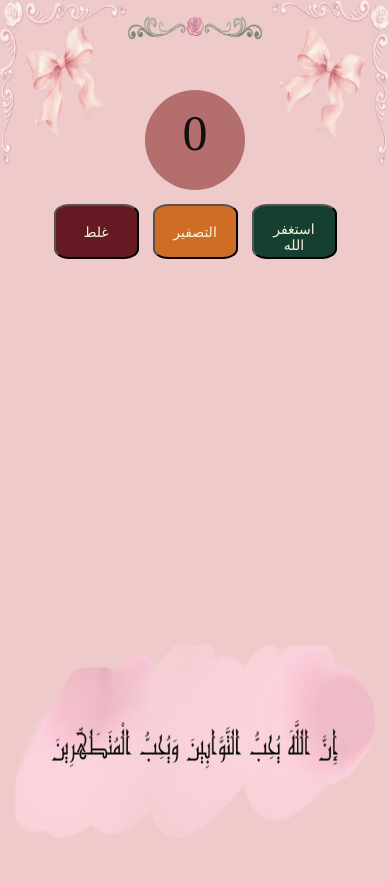
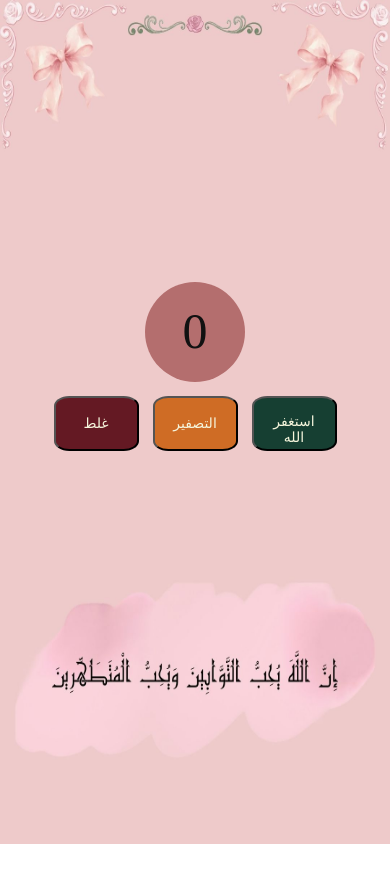
Before and after one commit to Learner-dot-cyber/Istighfar_counter, a plain HTML site: page index.html in a window 390 px wide. After the commit the page ends 844 px from the top, so only its background shows below. Drawn offline with Linux system fonts and the light colour scheme.

Commit message:
Refactor CSS styles for layout and responsiveness

```diff
--- a/prettiness.css
+++ b/prettiness.css
@@ -59,11 +59,13 @@ body{
         background-size: 100% 100%;
         background-position: center;
         background-repeat: no-repeat;
+        display: flex;
+        flex-direction: column;
         justify-content: center;
         align-items: center;
         min-height: 100dvh;
-        flex-direction: column;
     }
+
     #buttons button {
         padding: 15px 10px;
         font-size: 14px;
@@ -72,25 +74,28 @@ body{
         text-align: center;
     }
 
-.btn{
+    .btn {
         width: 85px;
         height: 55px;
     }
+
     #elements {
         margin-top: 90px;
-        flex-direction: column;
     }
+
     .circle {
         width: 100px;
         height: 100px;
         background: rgb(180, 110, 110);
         border-radius: 50%;
+        display: flex;
         flex-direction: column;
         align-items: center;
         justify-content: center;
-  text-align:center;
-  margin-bottom: 14px
+        text-align: center;
+        margin-bottom: 14px;
     }
+
     #num span {
         display: inline-block;
         color: #111111;
@@ -99,7 +104,6 @@ body{
         font-size: 50px;
         line-height: 1.1;
     }
-
 }
 
 
```
Lines whose indentation alone changed are shown as unchanged.
